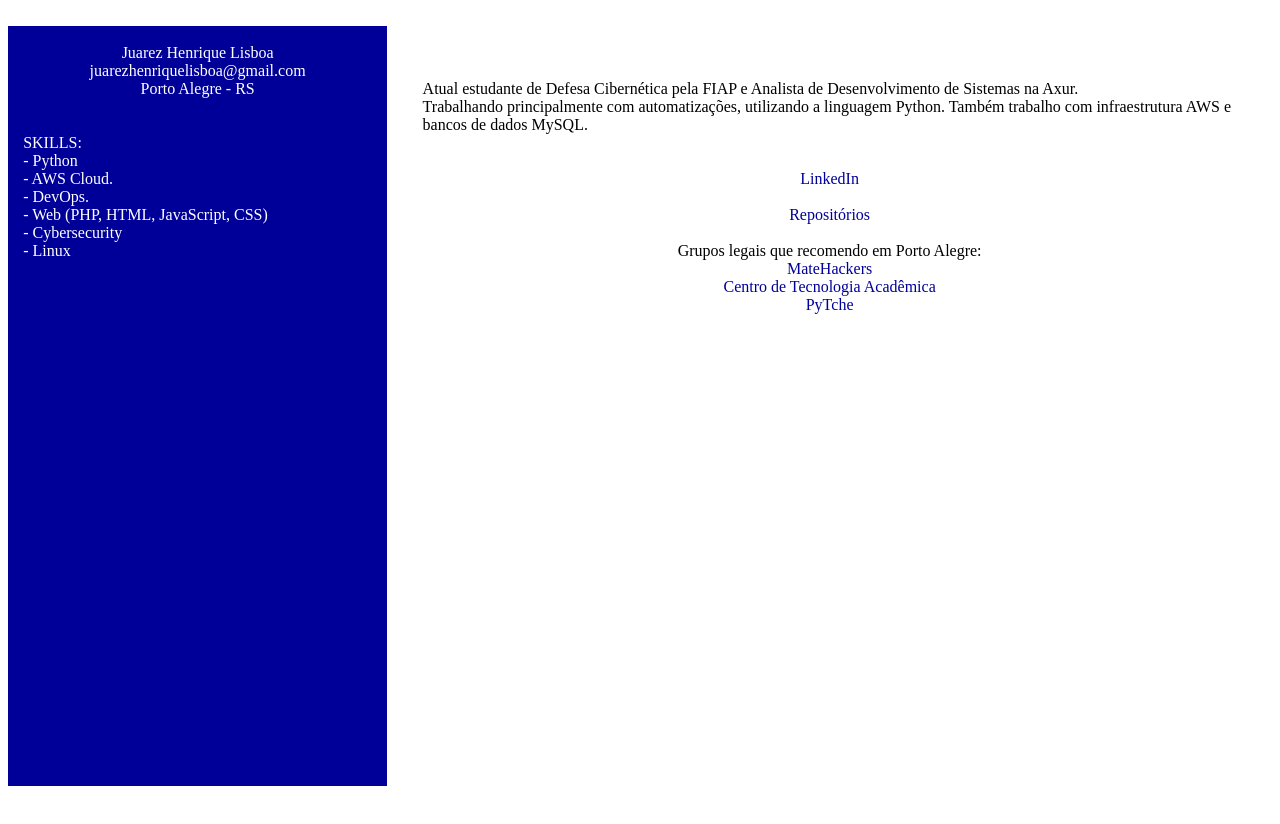
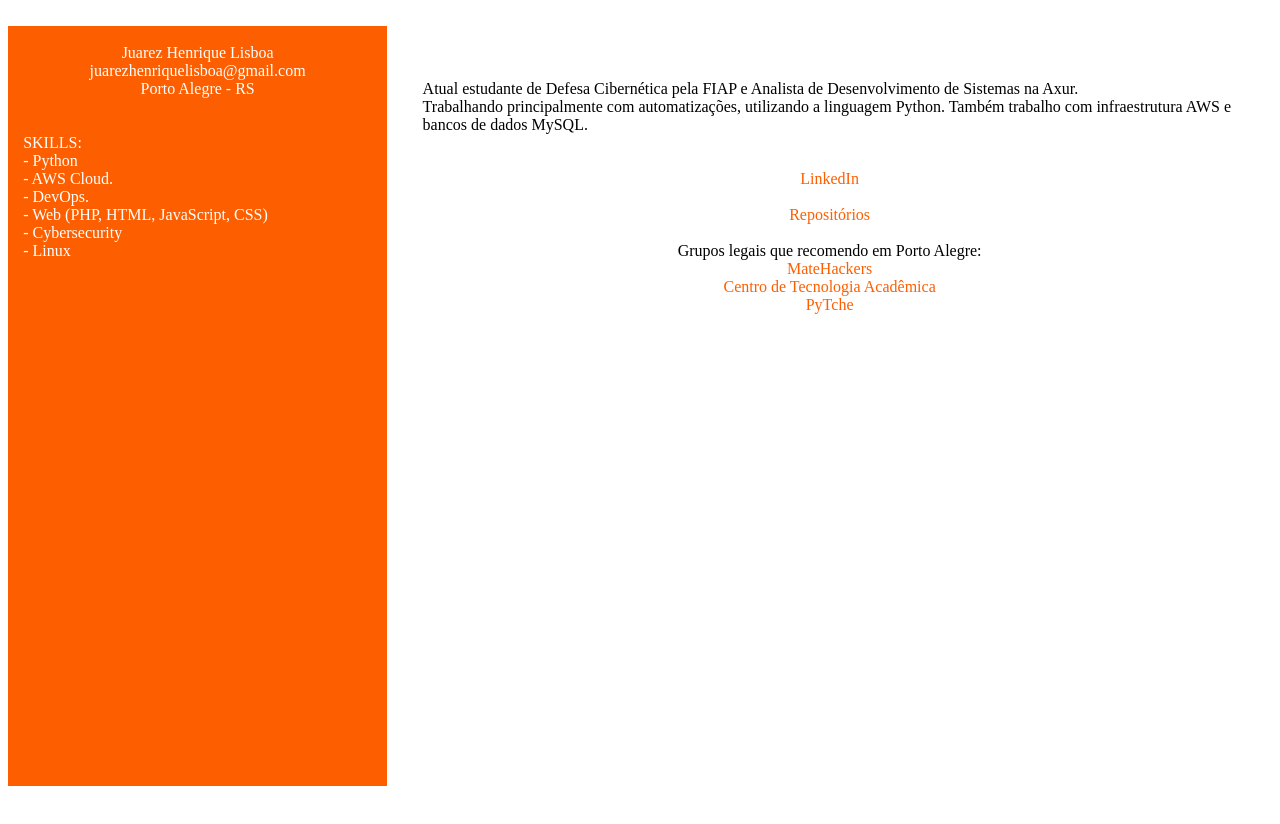
Before and after one commit to juarezhenriquelisboa/juarezhenriquelisboa.github.io, a plain HTML site: page index.html in a window 1280 px wide. Drawn offline with Linux system fonts and the light colour scheme; a web font is replaced by a local one.

Commit message:
Update layout.css

```diff
--- a/css/layout.css
+++ b/css/layout.css
@@ -13,7 +13,7 @@ aside{
 	width: 30%;
     height: 95%;
 	float: left;
-	background-color: #000099;
+	background-color: #FD5F00;
 	color: white;
 	text-align: center;
 }
@@ -26,13 +26,13 @@ article{
 }
 
 a{
-	color: #000099;
+	color: #FD5F00;
 	text-decoration: none;
 
 }
 
 a::after{
-	color: #000099;
+	color: #FD5F00;
 	text-decoration: none;
 }
 
```
